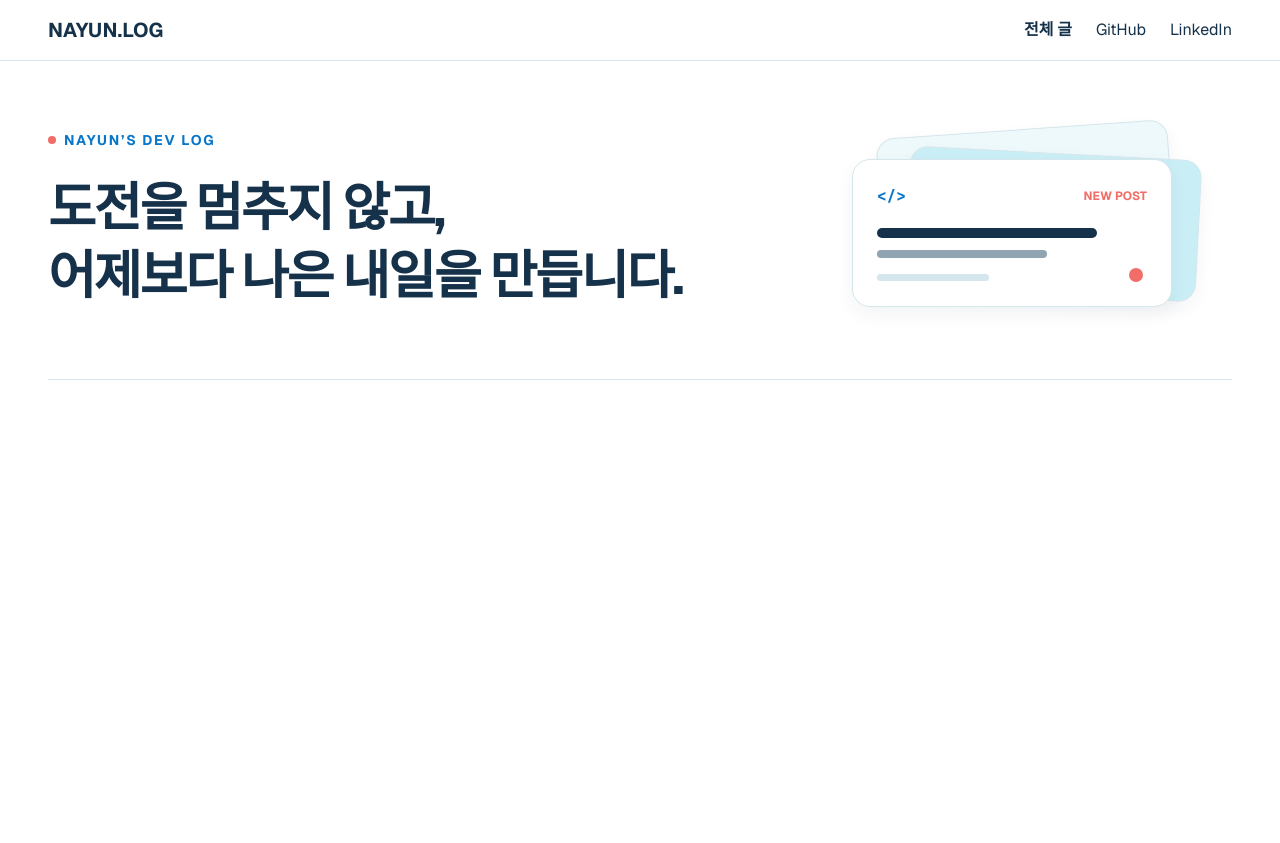
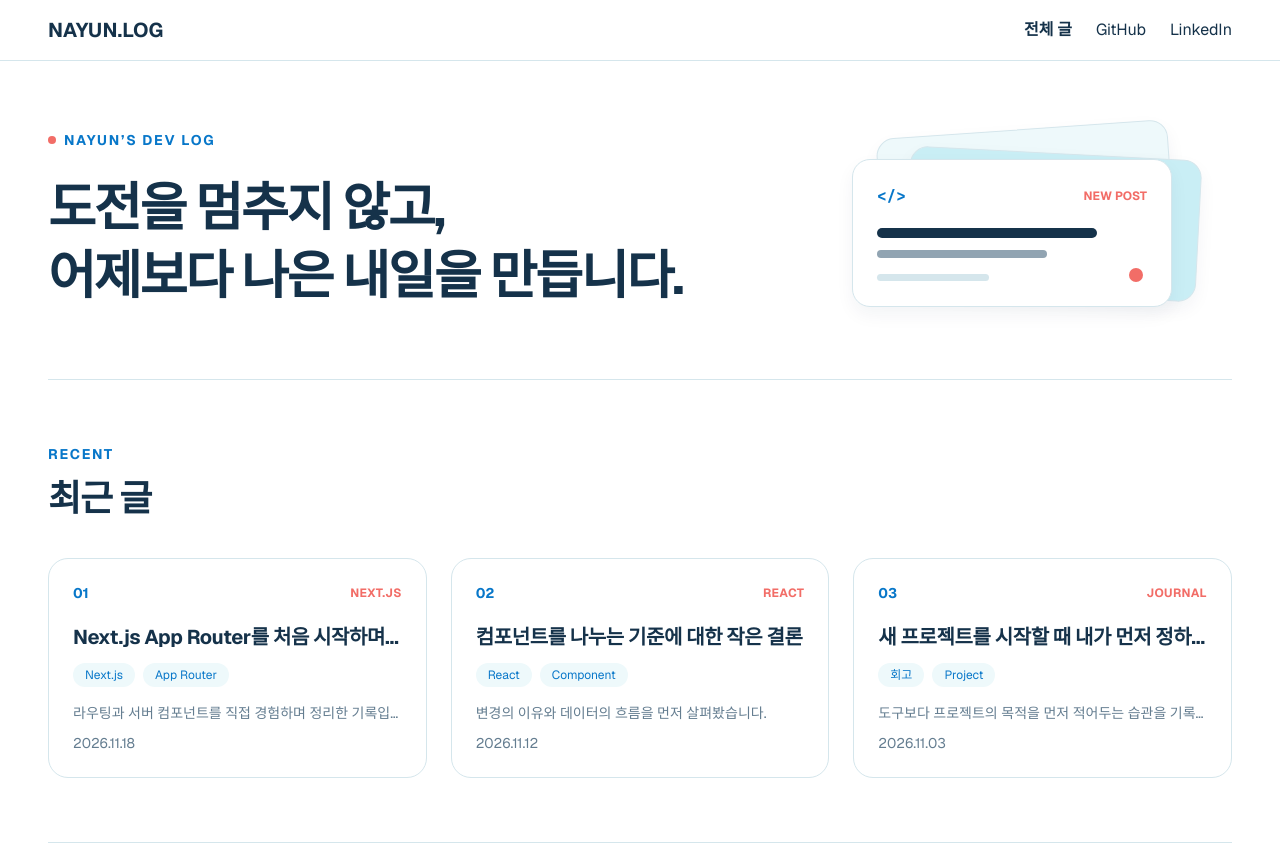
Before and after one commit to kxxnayun/nayunlog, a Next.js app: page / in a window 1280 px wide. Before the commit the page ends 800 px from the top, so only its background shows below. Built offline with nearby package versions, Linux system fonts and the light colour scheme.

Commit message:
feat: 홈 최근글 섹션 구현

```diff
--- a/src/app/page.tsx
+++ b/src/app/page.tsx
@@ -1,10 +1,13 @@
 import HeroSection from '@/components/home/HeroSection';
+import RecentPosts from '@/components/home/RecentPosts';
 
 export default function Home() {
   return (
     <>
       <HeroSection />
       <hr className="section-divider" />
+      <RecentPosts />
+      <hr className="section-divider" />
     </>
   );
 }
--- /dev/null
+++ b/src/components/home/RecentPosts.tsx
@@ -0,0 +1,46 @@
+import RecentPostCard from '../posts/RecentPostCard';
+
+export default function RecentPosts() {
+  return (
+    <section className="py-16">
+      <div className="site-container">
+        <div>
+          <p className="text-sm font-bold tracking-[0.12em] text-brand-blue">RECENT</p>
+
+          <h2 className="mt-2 text-[36px] font-bold tracking-[-0.03em] text-text-primary">
+            최근 글
+          </h2>
+        </div>
+
+        <div className="mt-8 grid grid-cols-3 gap-6">
+          <RecentPostCard
+            number="01"
+            category="NEXT.JS"
+            title="Next.js App Router를 처음 시작하며 알게 된 것들"
+            tags={['Next.js', 'App Router']}
+            description="라우팅과 서버 컴포넌트를 직접 경험하며 정리한 기록입니다."
+            date="2026.11.18"
+          />
+
+          <RecentPostCard
+            number="02"
+            category="REACT"
+            title="컴포넌트를 나누는 기준에 대한 작은 결론"
+            tags={['React', 'Component']}
+            description="변경의 이유와 데이터의 흐름을 먼저 살펴봤습니다."
+            date="2026.11.12"
+          />
+
+          <RecentPostCard
+            number="03"
+            category="JOURNAL"
+            title="새 프로젝트를 시작할 때 내가 먼저 정하는 것"
+            tags={['회고', 'Project']}
+            description="도구보다 프로젝트의 목적을 먼저 적어두는 습관을 기록했습니다."
+            date="2026.11.03"
+          />
+        </div>
+      </div>
+    </section>
+  );
+}
--- /dev/null
+++ b/src/components/posts/RecentPostCard.tsx
@@ -0,0 +1,46 @@
+type RecentPostCardProps = {
+  number: string;
+  category: string;
+  title: string;
+  tags: [string, string];
+  description: string;
+  date: string;
+};
+
+export default function RecentPostCard({
+  number,
+  category,
+  title,
+  tags,
+  description,
+  date,
+}: RecentPostCardProps) {
+  return (
+    <article className="flex h-[220px] min-w-0 flex-col rounded-[20px] border border-border-default p-6">
+      <div className="flex items-center justify-between">
+        <span className="text-sm font-bold text-brand-blue">{number}</span>
+
+        <span className="text-xs font-bold tracking-wide text-brand-coral">{category}</span>
+      </div>
+
+      <h3 className="mt-5 truncate text-xl font-bold tracking-[-0.02em] text-text-primary">
+        {title}
+      </h3>
+
+      <div className="mt-3 flex items-center gap-2">
+        {tags.map((tag) => (
+          <span
+            key={tag}
+            className="rounded-full bg-brand-sky-light px-3 py-1 text-xs text-brand-blue"
+          >
+            {tag}
+          </span>
+        ))}
+      </div>
+
+      <p className="mt-4 truncate text-sm text-text-secondary">{description}</p>
+
+      <time className="mt-auto text-sm text-text-secondary">{date}</time>
+    </article>
+  );
+}
```
